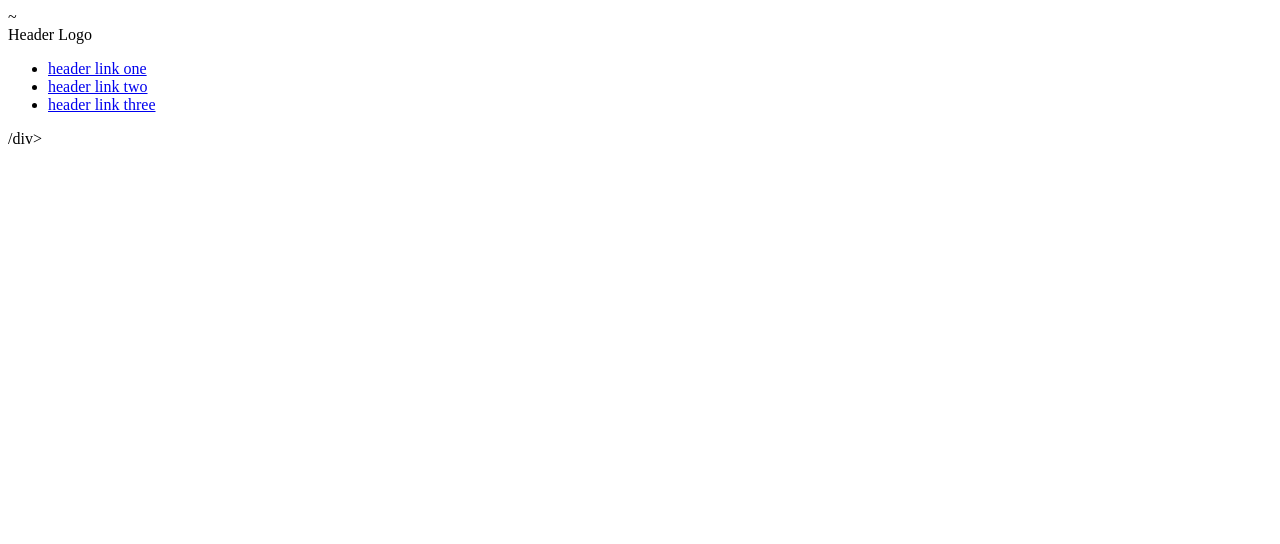
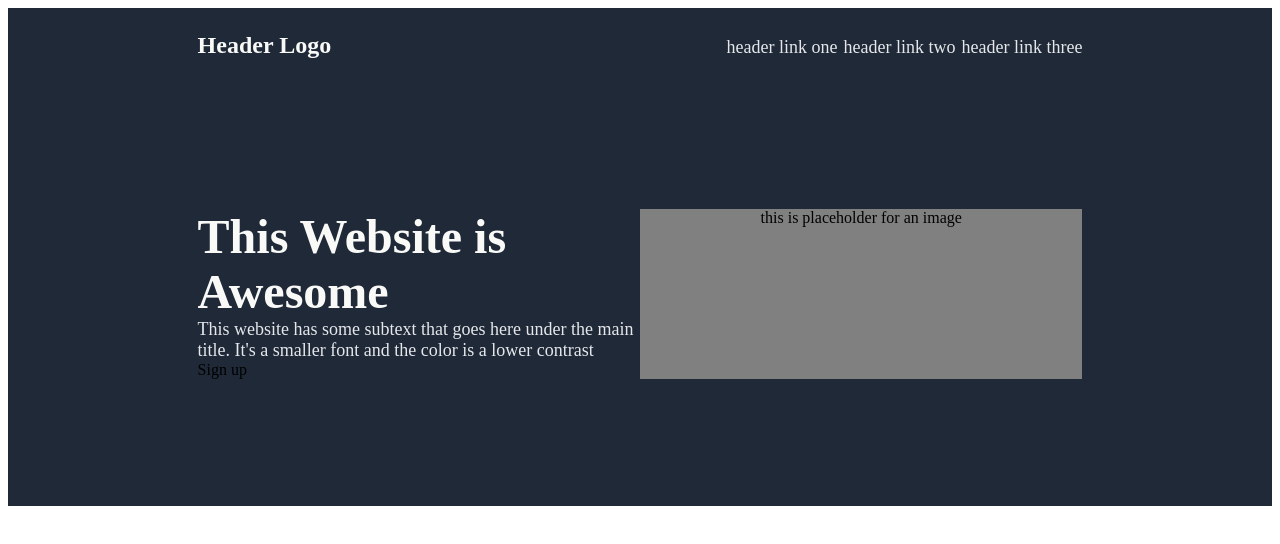
Before and after one commit to thirdslipper/flex-project, a plain HTML site: page index.html in a window 1280 px wide. Drawn offline with Linux system fonts and the light colour scheme.

Commit message:
Created skeleton for the website, header, hero
Created divs for most if not all text and categories presented in the
01.png website template. Started initial styling on header and hero,
including background color, flex, fonts, display type, and padding.

```diff
--- a/index.html
+++ b/index.html
@@ -1,4 +1,4 @@
-~<!DOCTYPE html>
+<!DOCTYPE html>
 <html lang="en">
 <head>
     <meta charset="UTF-8">
@@ -9,7 +9,7 @@
 </head>
 <body>
     <div class="header">
-        <div class="header-logo">Header Logo
+        <div class="header-logo">Header Logo</div>
         <div class="header-links">
             <ul>
                 <li><a href="#">header link one</a></li>
@@ -19,14 +19,19 @@
         </div>
     </div>
 
-    <div class="banner-block">
-        <div class="sign-up-block"></div>
-
-        <div class="image"></div>
+    <div class="hero">
+        <div class="sign-up-block">
+            <div class="main-text">This Website is Awesome</div>
+            <div class="secondary-text">This website has some subtext that goes here under the main title.  It's a smaller font and the color is a lower contrast</div>
+            <div class="Sign-up">Sign up</div>
+        </div>
+        <div class="image">
+            this is placeholder for an image
+        </div>
     </div>
 
     </div class="portrait-block">
-        <div class="portrait-block-title"></div>/div>
+        <div class="portrait-block-title"></div>
         <!-- cards/ description from previous assignment -->
     </div>
 
--- a/style.css
+++ b/style.css
@@ -0,0 +1,53 @@
+.header{
+    display: flex;
+    justify-content: space-between;
+    align-items: center;
+    background-color: #1F2937;
+    color: #F9FAF8;
+    font-size: 24px;
+    padding: 0 15%;
+}
+ul {
+   list-style-type: none;
+}
+li {
+    display: inline-block;
+}
+li a{
+   text-decoration: none;
+   color: #E5E7EB;
+   font-size: 18px;
+}
+
+.header-logo .header-links{
+    display: flex;
+    flex-direction: row;
+}
+.header-logo {
+    font-weight: bold;
+}
+.hero{
+    display: flex;
+    flex-direction: row;
+    background-color: #1F2937;
+    padding: 10% 15%;
+    justify-content: space-between;
+}
+.sign-up-block{
+    width: 50%;
+}
+.main-text{
+    font-size: 48px;
+    font-weight: 800;
+    color: #F9FAF8;
+}
+.secondary-text{
+    font-size: 18px;
+    color: #E5E7EB;
+}
+.image{
+    display: flex;
+    flex-grow: 1;
+    background-color: grey;
+    justify-content: center;
+}
```
